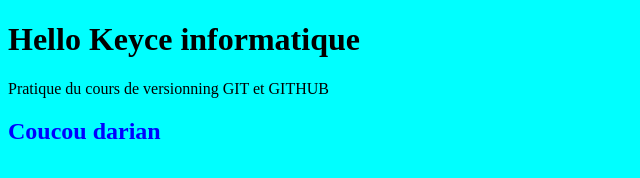
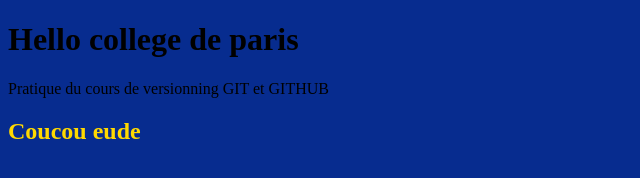
Before and after one commit to tks-teks/Projet-Git, a plain HTML site: page index.html in a window 1280 px wide. Shown: the whole page, without its empty margins (0-640 px from the left). Drawn offline with Linux system fonts and the light colour scheme.

Commit message:
modification du css et des titres du fichier html et css

```diff
--- a/index.html
+++ b/index.html
@@ -7,8 +7,8 @@
     <title>Hello</title>
 </head>
 <body>
-    <h1>Hello Keyce informatique</h1>
+    <h1>Hello college de paris</h1>
     <p>Pratique du cours de versionning GIT et GITHUB</p>
-    <h2>Coucou darian</h2>
+    <h2>Coucou eude</h2>
 </body>
 </html>
--- a/style.css
+++ b/style.css
@@ -1,7 +1,7 @@
 body{
-    background-color: aqua;
+    background-color: rgb(7, 44, 143);
 }
 
 h2{
-    color: blue;
+    color: rgb(255, 217, 0);
 }
```
